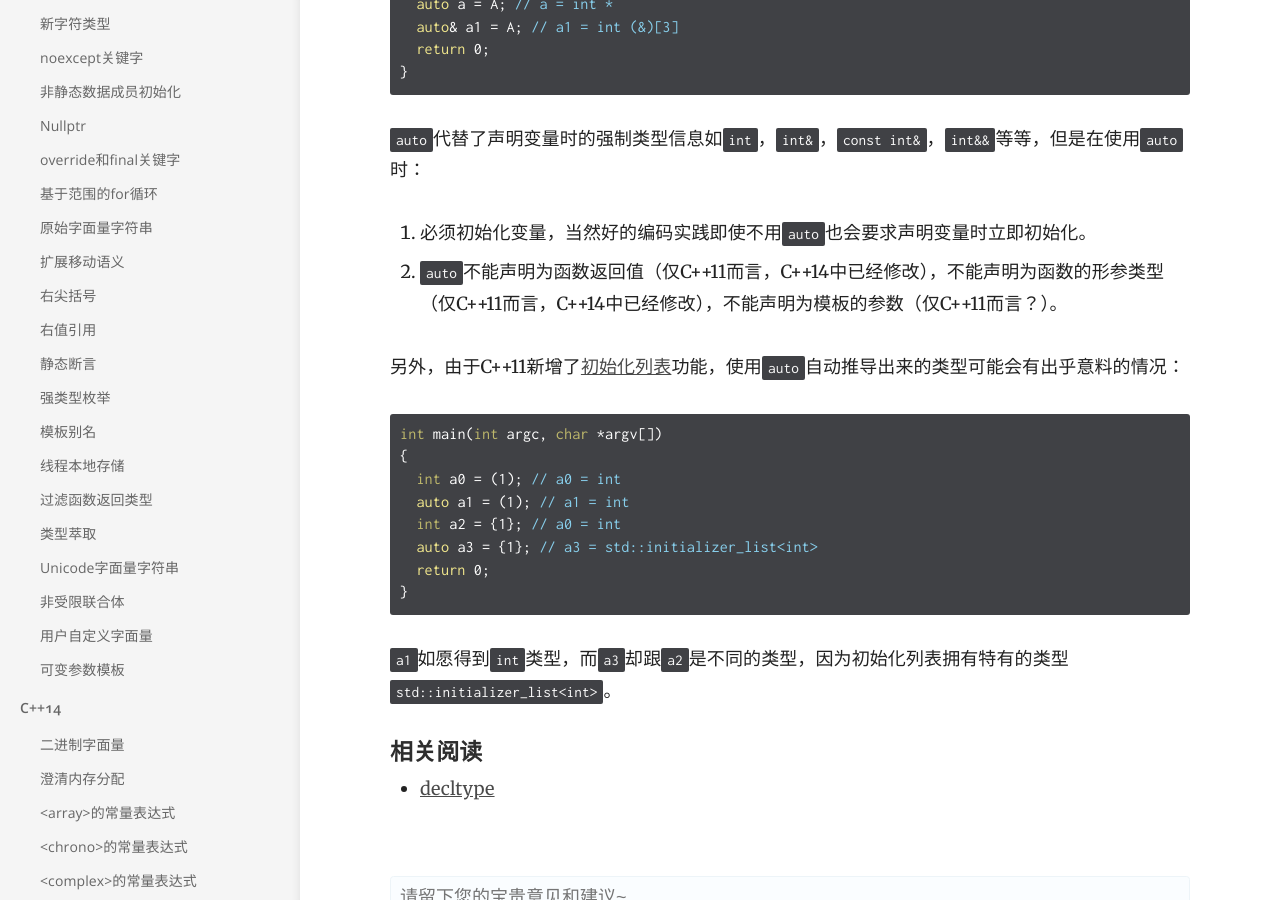
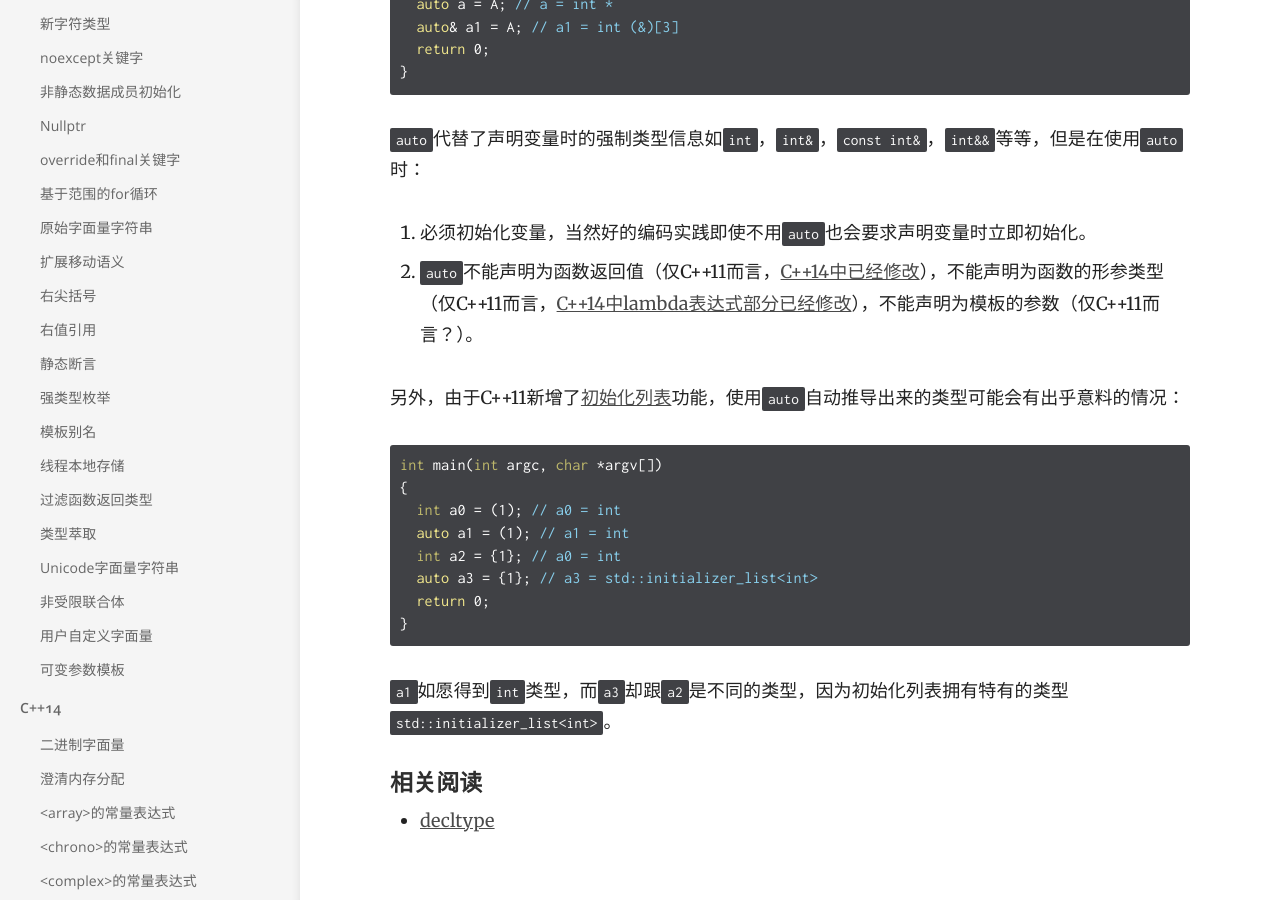
Before and after one commit to missdeer/cxxstd, a Jekyll site: the page built from _docs/C++11/auto.md, in a window 1280 px wide and 900 px high, scrolled down 995 px. Built offline with Jekyll 4.4.1, drawn with Linux system fonts in a browser that asks for light colours; nearby versions of some CDN libraries; comment, search, counter and statistics services are not loaded.

Commit message:
(*)update auto

```diff
--- a/_docs/C++11/auto.md
+++ b/_docs/C++11/auto.md
@@ -41,7 +41,7 @@ int main(int argc, char *argv[])
 `auto`代替了声明变量时的强制类型信息如`int`，`int&`，`const int&`，`int&&`等等，但是在使用`auto`时：
 
 1. 必须初始化变量，当然好的编码实践即使不用`auto`也会要求声明变量时立即初始化。
-2. `auto`不能声明为函数返回值（仅C++11而言，C++14中已经修改），不能声明为函数的形参类型（仅C++11而言，C++14中已经修改），不能声明为模板的参数（仅C++11而言？）。
+2. `auto`不能声明为函数返回值（仅C++11而言，[C++14中已经修改](../../C++14/decltype\(auto\)-return-type-deduction-for-normal-functions/)），不能声明为函数的形参类型（仅C++11而言，[C++14中lambda表达式部分已经修改](../../C++14/generic-plymorphic-lambda/)），不能声明为模板的参数（仅C++11而言？）。
 
 另外，由于C++11新增了[初始化列表](../initializer-lists/)功能，使用`auto`自动推导出来的类型可能会有出乎意料的情况：
 
```
